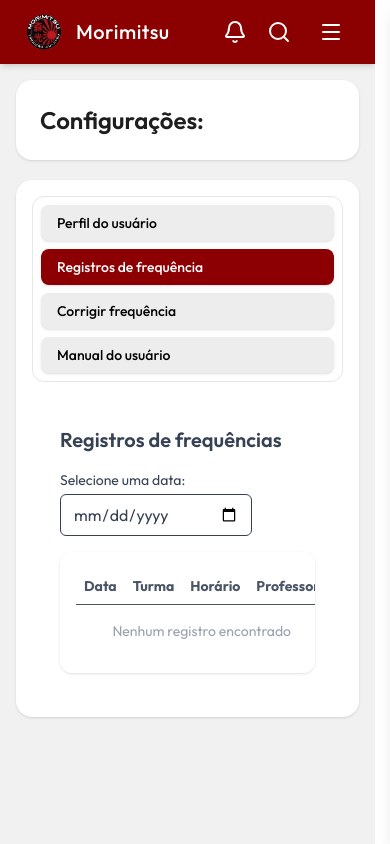
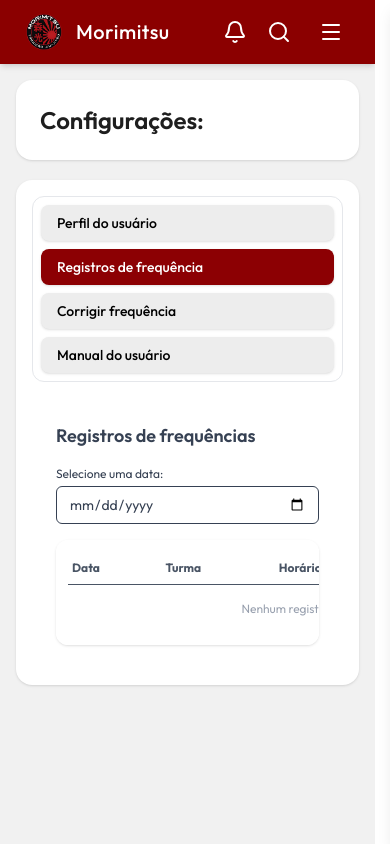
Before and after one commit to srtaayanamy/Morimitsu, a React (Vite) app: page /configuracoes/registros-frequencia in a window 390 px wide. Built offline with nearby package versions, Linux system fonts and the light colour scheme.

Commit message:
feat: responsividade: configurações

```diff
--- a/src/pages/Configuracoes.tsx
+++ b/src/pages/Configuracoes.tsx
@@ -7,7 +7,6 @@ export default function Configuracoes() {
   const location = useLocation();
   const role = localStorage.getItem("role");
 
-  // ---- MENU BASE (SEM MUTAR ARRAY) ----
   const baseMenu = [
     { label: "Perfil do usuário", path: "/configuracoes/perfil" },
     {
--- a/src/pages/configuracoes/CorrigirFrequencia.tsx
+++ b/src/pages/configuracoes/CorrigirFrequencia.tsx
@@ -25,7 +25,7 @@ export default function CorrigirFrequencia() {
 
 
   return (
-    <div className="p-4 text-gray-700 w-full">
+    <div className="p-4 text-gray-700 w-full max-sm:p-3">
 
       <h2 className="font-semibold text-xl mb-4">Corrigir frequências:</h2>
 
@@ -40,13 +40,13 @@ export default function CorrigirFrequencia() {
 
       {/* Tabela para correção de frequência */}
       <div className="bg-white p-4 rounded-xl shadow w-full overflow-x-auto">
-        <table className="w-full border-collapse text-sm text-gray-600">
+        <table className="w-full border-collapse text-sm text-gray-600 min-w-[500px]">
           <thead>
             <tr className="border-b text-left">
-              <th className="py-2 px-2">Data</th>
-              <th className="py-2 px-2">Turma</th>
-              <th className="py-2 px-2">Horário</th>
-              <th className="py-2 px-2">Professor</th>
+              <th className="py-2 px-2 max-sm:px-1 max-sm:text-xs">Data</th>
+              <th className="py-2 px-2 max-sm:px-1 max-sm:text-xs">Turma</th>
+              <th className="py-2 px-2 max-sm:px-1 max-sm:text-xs">Horário</th>
+              <th className="py-2 px-2 max-sm:px-1 max-sm:text-xs">Professor</th>
             </tr>
           </thead>
           <tbody>
--- a/src/pages/configuracoes/RegistrosFrequencia.tsx
+++ b/src/pages/configuracoes/RegistrosFrequencia.tsx
@@ -10,12 +10,10 @@ export default function RegistrosFrequencia() {
   useEffect(() => {
 
     const fetchFrequencies = async () =>{
-
       const result = await getFrequencies();
 
       if(typeof result === 'string'){
         setError(result)
-
       }else{
         setFrequencieList(result);
       }
@@ -24,33 +22,40 @@ export default function RegistrosFrequencia() {
   })
 
   return (
-    <div className="p-4 text-gray-700 w-full">
+    <div className="p-4 text-gray-700 w-full max-sm:p-3">
 
-      <h2 className="font-semibold text-xl mb-4">Registros de frequências</h2>
+      <h2 className="font-semibold text-xl mb-4 max-sm:text-lg">
+        Registros de frequências
+      </h2>
 
       {/* Input de data */}
-      <div className="mb-4">
-        <label className="block text-sm mb-1">Selecione uma data:</label>
+      <div className="mb-4 max-sm:w-full">
+        <label className="block text-sm mb-1 max-sm:text-xs">
+          Selecione uma data:
+        </label>
         <input
           type="date"
-          className="border rounded-md px-3 py-2 w-48"
+          className="border rounded-md px-3 py-2 w-48 max-sm:w-full max-sm:text-sm"
         />
       </div>
 
-      {/* Tabela vazia */}
-      <div className="bg-white p-4 rounded-xl shadow w-full overflow-x-auto">
-        <table className="w-full border-collapse text-sm text-gray-600">
+      {/* Tabela */}
+      <div className="bg-white p-4 rounded-xl shadow w-full overflow-x-auto max-sm:p-3">
+        <table className="w-full border-collapse text-sm text-gray-600 min-w-[500px]">
           <thead>
             <tr className="border-b text-left">
-              <th className="py-2 px-2">Data</th>
-              <th className="py-2 px-2">Turma</th>
-              <th className="py-2 px-2">Horário</th>
-              <th className="py-2 px-2">Professor</th>
+              <th className="py-2 px-2 max-sm:px-1 max-sm:text-xs">Data</th>
+              <th className="py-2 px-2 max-sm:px-1 max-sm:text-xs">Turma</th>
+              <th className="py-2 px-2 max-sm:px-1 max-sm:text-xs">Horário</th>
+              <th className="py-2 px-2 max-sm:px-1 max-sm:text-xs">Professor</th>
             </tr>
           </thead>
           <tbody>
             <tr>
-              <td colSpan={4} className="text-center py-4 text-gray-400">
+              <td
+                colSpan={4}
+                className="text-center py-4 text-gray-400 max-sm:text-xs"
+              >
                 Nenhum registro encontrado
               </td>
             </tr>
--- a/src/pages/configuracoes/RegistrosGraduacao.tsx
+++ b/src/pages/configuracoes/RegistrosGraduacao.tsx
@@ -1,17 +1,17 @@
 export default function RegistrosGraduacao() {
   return (
-    <div className="p-6 text-gray-700">
+    <div className="p-4 text-gray-700 w-full max-sm:p-3">
       <h2 className="font-semibold text-2xl mb-4">Registros de graduação:</h2>
 
-      <div className="bg-white rounded-2xl shadow p-4">
-        <div className="overflow-x-auto">
-          <table className="min-w-full text-sm border-collapse text-left">
+      <div className="bg-white p-4 rounded-xl shadow w-full overflow-x-auto max-sm:p-3">
+        <div >
+          <table className="w-full border-collapse text-sm text-gray-600 min-w-[500px]">
             <thead>
-              <tr className="border-b">
-                <th className="py-3 px-4 font-semibold">Nome</th>
-                <th className="py-3 px-4 font-semibold">Data</th>
-                <th className="py-3 px-4 font-semibold">Faixa anterior</th>
-                <th className="py-3 px-4 font-semibold">Faixa atual</th>
+              <tr className="border-b text-left">
+                <th className="py-2 px-2 max-sm:px-1 max-sm:text-xs">Nome</th>
+                <th className="py-2 px-2 max-sm:px-1 max-sm:text-xs">Data</th>
+                <th className="py-2 px-2 max-sm:px-1 max-sm:text-xs">Faixa anterior</th>
+                <th className="py-2 px-2 max-sm:px-1 max-sm:text-xs">Faixa atual</th>
               </tr>
             </thead>
             <tbody>
```
